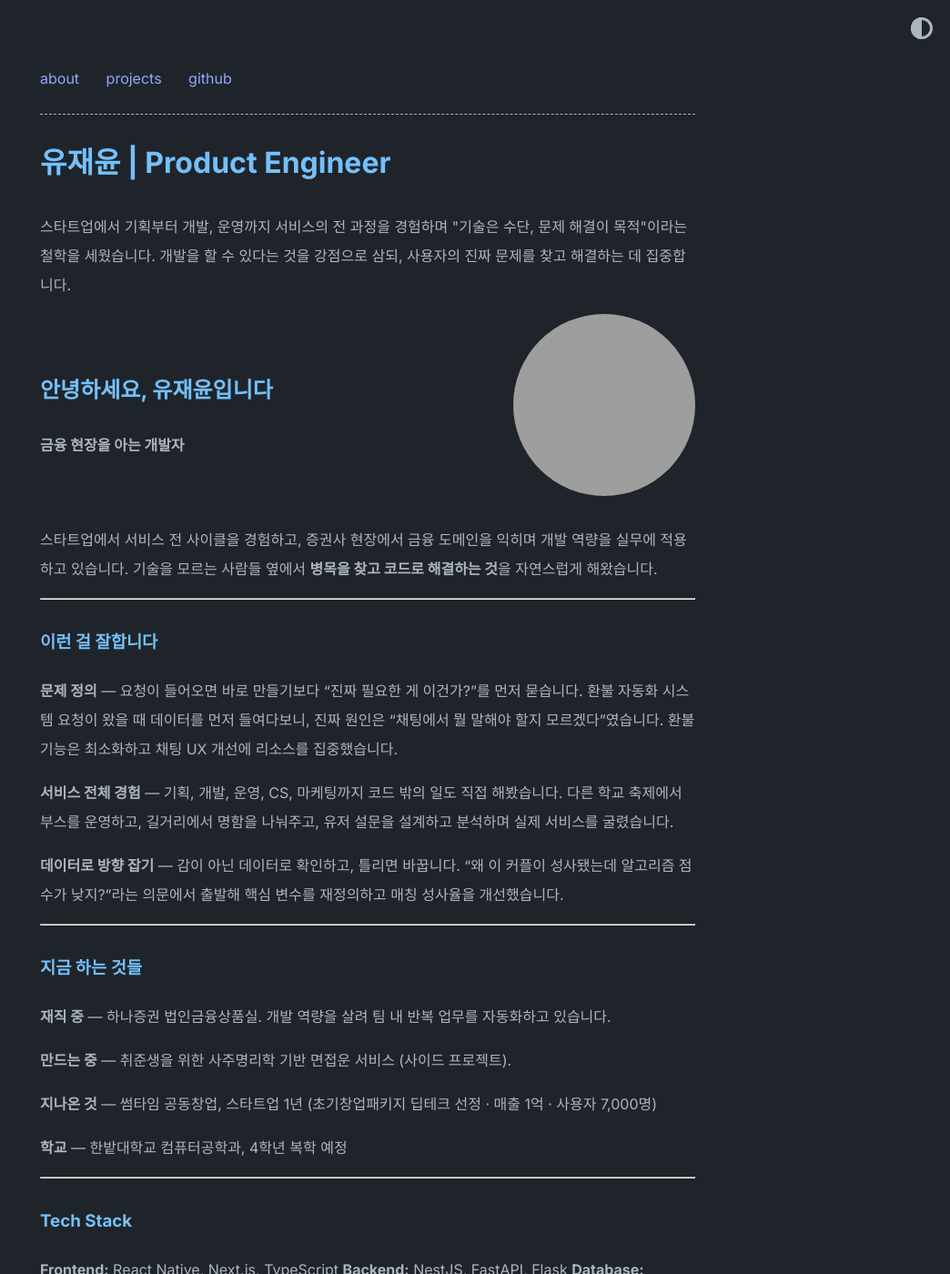
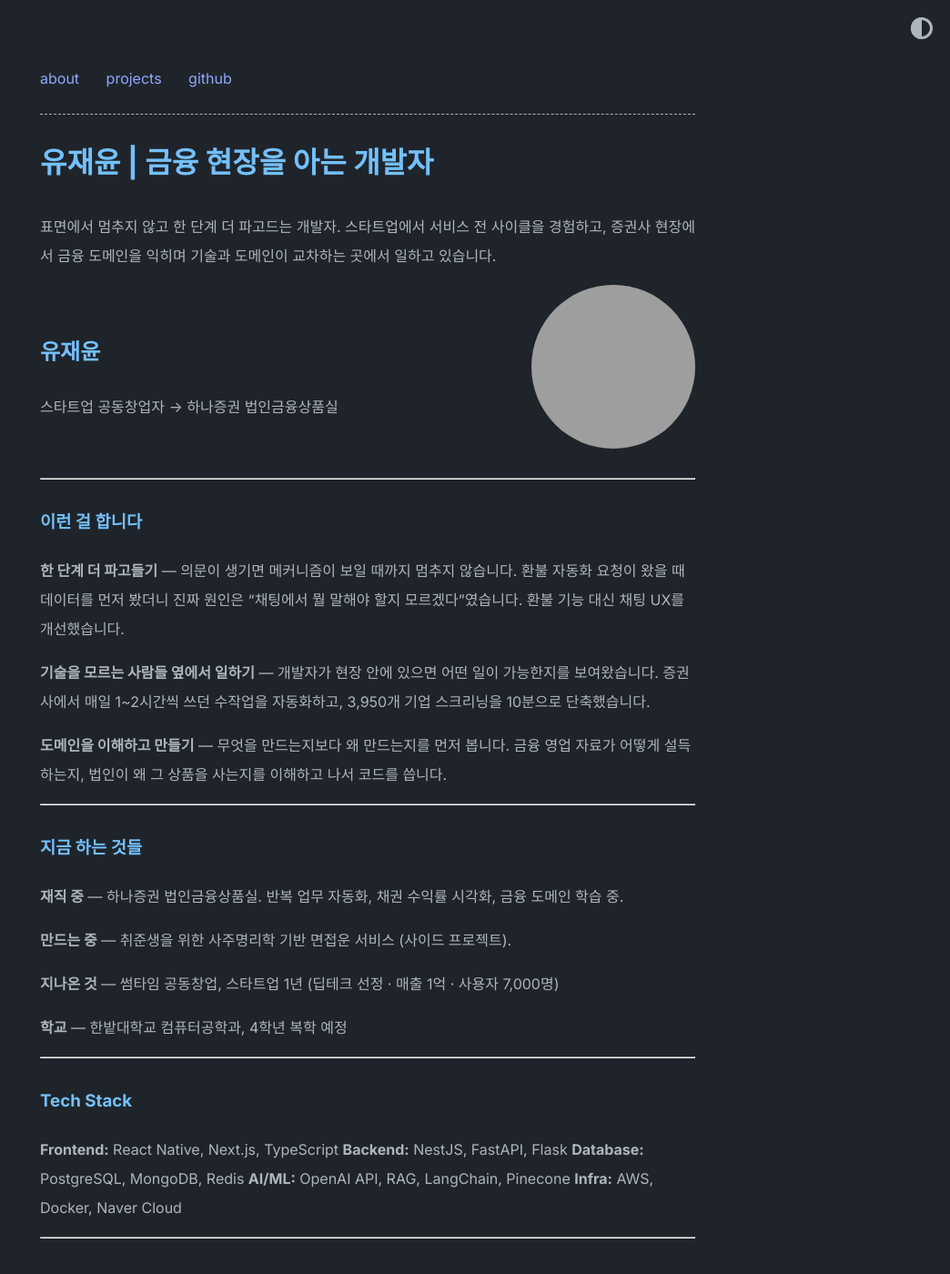
Before and after one commit to YUJAEYUN/yujaeyun.github.io, a Jekyll site: the page built from index.md, in a window 1280 px wide and 1400 px high. Shown: the whole window at 91% size, without its empty margins (236-1280 px from the left). Built offline with Jekyll 4.4.1, drawn with Linux system fonts in a browser that asks for light colours; some of the changed text lies outside the part shown; grey boxes are pictures that could not be loaded.

Commit message:
chore: update site configuration and index page content

```diff
--- a/_config.yml
+++ b/_config.yml
@@ -1,10 +1,10 @@
-title: 유재윤 | Product Engineer
+title: 유재윤 | 금융 현장을 아는 개발자
 author: 유재윤 (Jaeyun Yu)
 url: https://yujaeyun.github.io # root address of the site
 description: > # description of the site (multiple lines allowed)
-  스타트업에서 기획부터 개발, 운영까지 서비스의 전 과정을 경험하며
-  "기술은 수단, 문제 해결이 목적"이라는 철학을 세웠습니다.
-  개발을 할 수 있다는 것을 강점으로 삼되, 사용자의 진짜 문제를 찾고 해결하는 데 집중합니다.
+  표면에서 멈추지 않고 한 단계 더 파고드는 개발자.
+  스타트업에서 서비스 전 사이클을 경험하고, 증권사 현장에서 금융 도메인을 익히며
+  기술과 도메인이 교차하는 곳에서 일하고 있습니다.
 
 permalink: /:slug
 
--- a/index.md
+++ b/index.md
@@ -4,39 +4,36 @@ layout: home
 
 <div style="display: flex; align-items: center; gap: 2rem; margin-bottom: 2rem;">
   <div style="flex: 1;">
-    <h2>안녕하세요, 유재윤입니다</h2>
-    <p><strong>금융 현장을 아는 개발자</strong></p>
+    <h2>유재윤</h2>
+    <p>스타트업 공동창업자 → 하나증권 법인금융상품실</p>
   </div>
   <div style="flex-shrink: 0;">
-    <img src="/my.jpeg" alt="Profile" style="width: 200px; height: 200px; border-radius: 50%; object-fit: cover;">
+    <img src="/my.jpeg" alt="Profile" style="width: 180px; height: 180px; border-radius: 50%; object-fit: cover;">
   </div>
 </div>
 
-스타트업에서 서비스 전 사이클을 경험하고, 증권사 현장에서 금융 도메인을 익히며 개발 역량을 실무에 적용하고 있습니다.
-기술을 모르는 사람들 옆에서 **병목을 찾고 코드로 해결하는 것**을 자연스럽게 해왔습니다.
-
 ---
 
-### 이런 걸 잘합니다
+### 이런 걸 합니다
 
-**문제 정의** — 요청이 들어오면 바로 만들기보다 "진짜 필요한 게 이건가?"를 먼저 묻습니다.
-환불 자동화 시스템 요청이 왔을 때 데이터를 먼저 들여다보니, 진짜 원인은 "채팅에서 뭘 말해야 할지 모르겠다"였습니다. 환불 기능은 최소화하고 채팅 UX 개선에 리소스를 집중했습니다.
+**한 단계 더 파고들기** — 의문이 생기면 메커니즘이 보일 때까지 멈추지 않습니다.
+환불 자동화 요청이 왔을 때 데이터를 먼저 봤더니 진짜 원인은 "채팅에서 뭘 말해야 할지 모르겠다"였습니다. 환불 기능 대신 채팅 UX를 개선했습니다.
 
-**서비스 전체 경험** — 기획, 개발, 운영, CS, 마케팅까지 코드 밖의 일도 직접 해봤습니다.
-다른 학교 축제에서 부스를 운영하고, 길거리에서 명함을 나눠주고, 유저 설문을 설계하고 분석하며 실제 서비스를 굴렸습니다.
+**기술을 모르는 사람들 옆에서 일하기** — 개발자가 현장 안에 있으면 어떤 일이 가능한지를 보여왔습니다.
+증권사에서 매일 1~2시간씩 쓰던 수작업을 자동화하고, 3,950개 기업 스크리닝을 10분으로 단축했습니다.
 
-**데이터로 방향 잡기** — 감이 아닌 데이터로 확인하고, 틀리면 바꿉니다.
-"왜 이 커플이 성사됐는데 알고리즘 점수가 낮지?"라는 의문에서 출발해 핵심 변수를 재정의하고 매칭 성사율을 개선했습니다.
+**도메인을 이해하고 만들기** — 무엇을 만드는지보다 왜 만드는지를 먼저 봅니다.
+금융 영업 자료가 어떻게 설득하는지, 법인이 왜 그 상품을 사는지를 이해하고 나서 코드를 씁니다.
 
 ---
 
 ### 지금 하는 것들
 
-**재직 중** — 하나증권 법인금융상품실. 개발 역량을 살려 팀 내 반복 업무를 자동화하고 있습니다.
+**재직 중** — 하나증권 법인금융상품실. 반복 업무 자동화, 채권 수익률 시각화, 금융 도메인 학습 중.
 
 **만드는 중** — 취준생을 위한 사주명리학 기반 면접운 서비스 (사이드 프로젝트).
 
-**지나온 것** — 썸타임 공동창업, 스타트업 1년 (초기창업패키지 딥테크 선정 · 매출 1억 · 사용자 7,000명)
+**지나온 것** — 썸타임 공동창업, 스타트업 1년 (딥테크 선정 · 매출 1억 · 사용자 7,000명)
 
 **학교** — 한밭대학교 컴퓨터공학과, 4학년 복학 예정
 
```
Also changed, not shown: other parts of index.md (+0 -1 lines).
